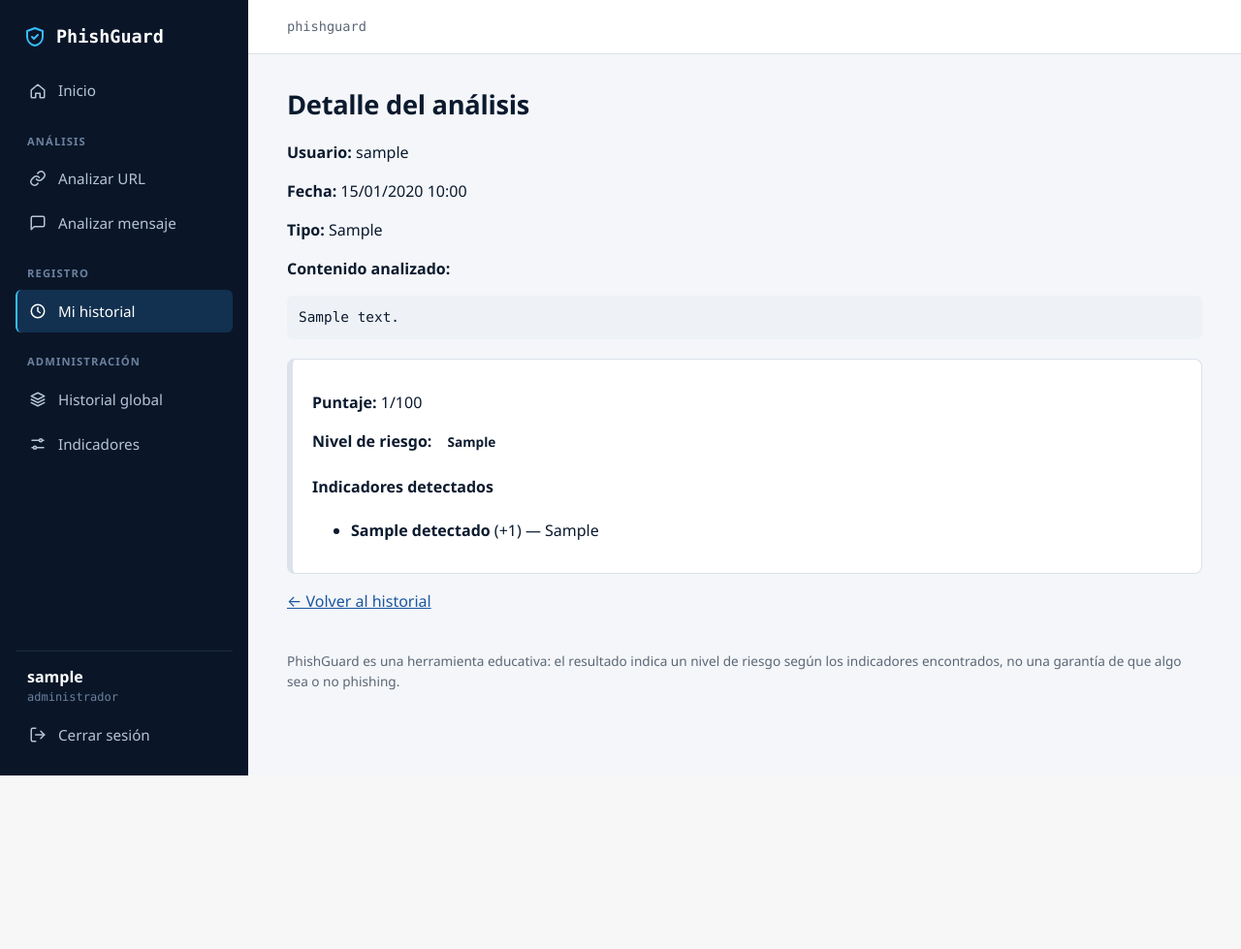
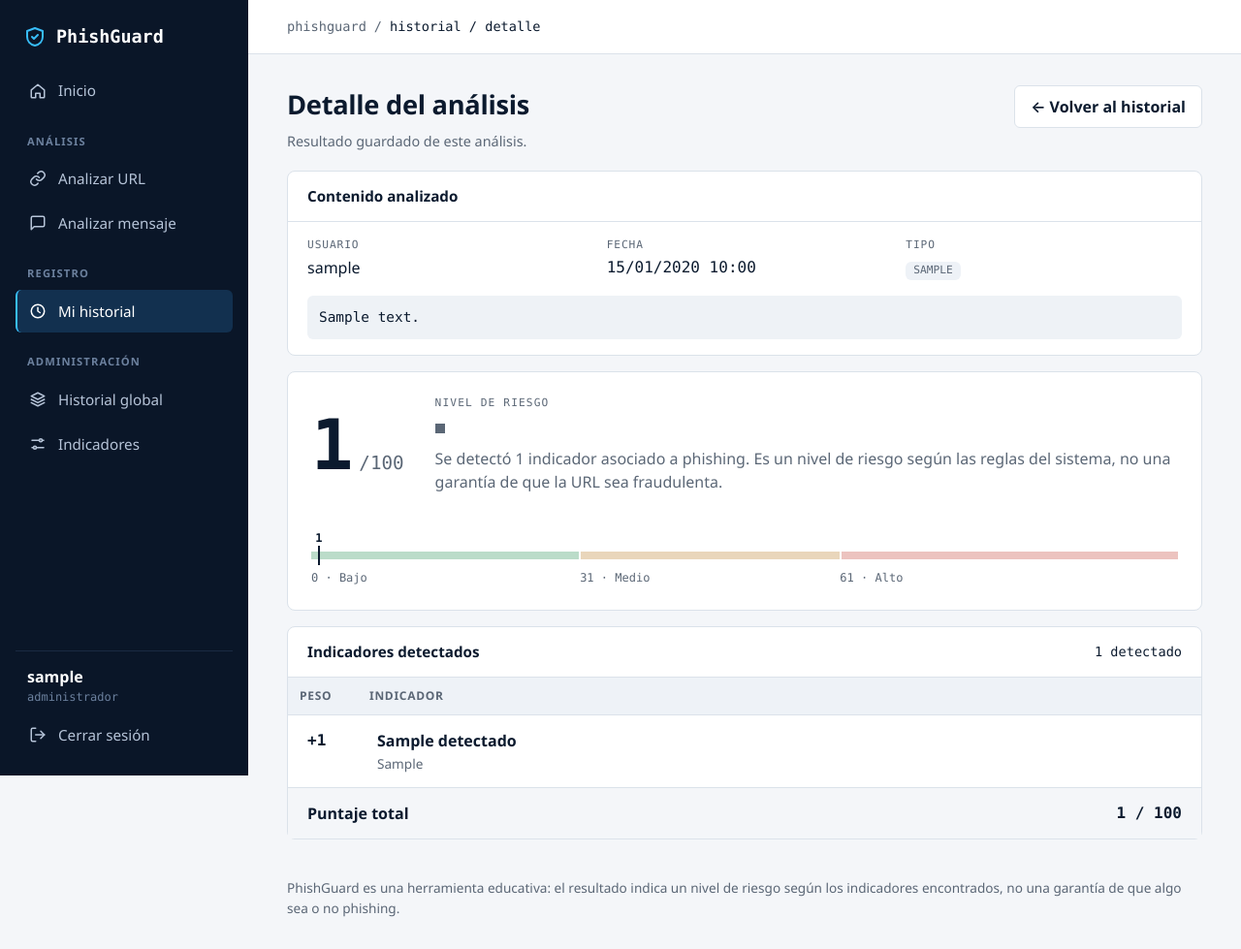
Before and after one commit to daniel180420/phishguard, a Flask app: page /historial/1 in a window 1280 px wide. Shown: the whole page at 97% size. Before the commit the page ends 800 px from the top, so only its background shows below. Run offline with Flask 3, Linux system fonts and the light colour scheme; a user stored in the database is signed in; tables that the repository leaves empty hold one stand-in row (values such as "Sample post").

Commit message:
Rediseño: historial y detalle, y evidencia IDOR

```diff
--- a/app/static/css/style.css
+++ b/app/static/css/style.css
@@ -408,64 +408,7 @@ th {
     color: var(--gris);
 }
 
-/* ---------- Niveles de riesgo ---------- */
 
-.badge {
-    display: inline-block;
-    padding: 2px 12px;
-    border-radius: 999px;
-    font-size: 0.85rem;
-    font-weight: 700;
-    text-transform: capitalize;
-}
-
-.badge.bajo  { background: var(--bajo-fondo);  color: var(--bajo); }
-.badge.medio { background: var(--medio-fondo); color: var(--medio); }
-.badge.alto  { background: var(--alto-fondo);  color: var(--alto); }
-
-.resultado {
-    background: var(--tarjeta);
-    border: 1px solid var(--borde);
-    border-left: 6px solid var(--borde);
-    border-radius: var(--radio);
-    padding: 16px 20px;
-    margin-top: 20px;
-}
-
-.resultado.bajo  { border-left-color: var(--bajo); }
-.resultado.medio { border-left-color: var(--medio); }
-.resultado.alto  { border-left-color: var(--alto); }
-
-/* ---------- Acciones ---------- */
-
-.acciones {
-    display: flex;
-    gap: 12px;
-    flex-wrap: wrap;
-    margin: 20px 0;
-}
-
-.acciones a {
-    display: inline-flex;
-    align-items: center;
-    min-height: 44px;
-    background: var(--azul-claro);
-    color: #ffffff;
-    padding: 10px 16px;
-    border-radius: var(--radio-sm);
-    text-decoration: none;
-    transition: background-color 150ms ease, transform 160ms var(--ease-out);
-}
-
-.acciones a:active {
-    transform: scale(0.97);
-}
-
-@media (hover: hover) and (pointer: fine) {
-    .acciones a:hover {
-        background: var(--azul);
-    }
-}
 
 /* ---------- Tarjetas y datos (reutilizables) ---------- */
 
@@ -919,6 +862,10 @@ th {
 }
 
 .boton-sec {
+    display: inline-flex;
+    align-items: center;
+    gap: 8px;
+    text-decoration: none;
     min-height: 44px;
     padding: 0 16px;
     border: 1px solid var(--borde);
@@ -1109,6 +1056,47 @@ th {
     border-top: 1px solid var(--borde);
     color: var(--gris);
     font-size: 0.8rem;
+}
+
+/* ---------- Historial y detalle ---------- */
+
+.enlace-detalle {
+    white-space: nowrap;
+}
+
+.tabla-pie {
+    margin: 0;
+    padding: 12px 20px;
+    border-top: 1px solid var(--borde);
+    background: var(--fondo);
+    font-size: 0.75rem;
+    color: var(--gris);
+}
+
+.meta {
+    display: grid;
+    grid-template-columns: repeat(auto-fit, minmax(160px, 1fr));
+    gap: 16px 24px;
+    margin: 0 0 16px;
+}
+
+.meta dt {
+    margin-bottom: 2px;
+    font-family: var(--fuente-mono);
+    font-size: 0.7rem;
+    letter-spacing: 0.08em;
+    text-transform: uppercase;
+    color: var(--gris);
+}
+
+.meta dd {
+    margin: 0;
+}
+
+.contenido-analizado {
+    margin: 0;
+    max-height: 320px;
+    overflow: auto;
 }
 
 /* ---------- Acceso: login y registro ---------- */
@@ -1356,7 +1344,7 @@ th {
 
 @media (prefers-reduced-motion: reduce) {
     input[type="submit"]:active,
-    .acciones a:active {
+    .boton-sec:active {
         transform: none;
     }
 }
--- a/app/templates/analysis/detalle.html
+++ b/app/templates/analysis/detalle.html
@@ -1,31 +1,37 @@
 {% extends "base.html" %}
 
+{% block ruta %}historial / detalle{% endblock %}
+
 {% block content %}
-<h2>Detalle del análisis</h2>
-
-{% if current_user.es_admin %}
-<p><strong>Usuario:</strong> {{ analisis.usuario.username }}</p>
-{% endif %}
-<p><strong>Fecha:</strong> {{ analisis.fecha.strftime('%d/%m/%Y %H:%M') }}</p>
-<p><strong>Tipo:</strong> {{ analisis.tipo }}</p>
-<p><strong>Contenido analizado:</strong></p>
-<pre>{{ analisis.contenido }}</pre>
-
-<div class="resultado {{ analisis.nivel }}">
-    <p><strong>Puntaje:</strong> {{ analisis.puntaje }}/100</p>
-    <p><strong>Nivel de riesgo:</strong> <span class="badge {{ analisis.nivel }}">{{ analisis.nivel }}</span></p>
-
-    <h4>Indicadores detectados</h4>
-    {% if analisis.indicadores %}
-    <ul>
-        {% for i in analisis.indicadores %}
-        <li><strong>{{ i.nombre }}</strong> (+{{ i.peso }}) — {{ i.explicacion }}</li>
-        {% endfor %}
-    </ul>
-    {% else %}
-    <p>No se detectaron indicadores de riesgo.</p>
-    {% endif %}
+<div class="encabezado">
+    <div>
+        <h2>Detalle del análisis</h2>
+        <p class="subtitulo">Resultado guardado de este análisis.</p>
+    </div>
+    <a class="boton-sec" href="{{ url_for('analysis.historial_admin' if current_user.es_admin else 'analysis.historial') }}">← Volver al historial</a>
 </div>
 
-<p><a href="{{ url_for('analysis.historial') }}">← Volver al historial</a></p>
+<section class="tarjeta">
+    <header class="tarjeta-cabecera">
+        <h3>Contenido analizado</h3>
+    </header>
+    <div class="tarjeta-cuerpo">
+        <dl class="meta">
+            {% if current_user.es_admin %}
+            <div><dt>Usuario</dt><dd>{{ analisis.usuario.username }}</dd></div>
+            {% endif %}
+            <div><dt>Fecha</dt><dd class="mono">{{ analisis.fecha.strftime('%d/%m/%Y %H:%M') }}</dd></div>
+            <div><dt>Tipo</dt><dd><span class="etiqueta-tipo">{{ analisis.tipo }}</span></dd></div>
+        </dl>
+        <pre class="contenido-analizado">{{ analisis.contenido }}</pre>
+    </div>
+</section>
+
+{# Se convierte lo guardado (objetos) a la forma que espera el parcial: tuplas (nombre, peso, explicacion) #}
+{% set lista = [] %}
+{% for i in analisis.indicadores %}{% set _ = lista.append((i.nombre, i.peso, i.explicacion)) %}{% endfor %}
+{% with resultado = {'puntaje': analisis.puntaje, 'nivel': analisis.nivel, 'indicadores': lista},
+        frase_final = ('el mensaje sea fraudulento' if analisis.tipo == 'mensaje' else 'la URL sea fraudulenta') %}
+{% include "analysis/_resultado.html" %}
+{% endwith %}
 {% endblock %}
--- a/app/templates/base.html
+++ b/app/templates/base.html
@@ -24,6 +24,7 @@
         <symbol id="i-reloj" viewBox="0 0 24 24"><circle cx="12" cy="12" r="9"/><path d="M12 7v5l3 2"/></symbol>
         <symbol id="i-capas" viewBox="0 0 24 24"><path d="M12 3l9 4.5-9 4.5-9-4.5z"/><path d="M3 12l9 4.5 9-4.5"/><path d="M3 16.5L12 21l9-4.5"/></symbol>
         <symbol id="i-ajustes" viewBox="0 0 24 24"><path d="M4 7h10"/><path d="M18 7h2"/><path d="M4 17h2"/><path d="M10 17h10"/><circle cx="16" cy="7" r="2"/><circle cx="8" cy="17" r="2"/></symbol>
+        <symbol id="i-descarga" viewBox="0 0 24 24"><path d="M12 4v11"/><path d="M7 11l5 5 5-5"/><path d="M5 20h14"/></symbol>
         <symbol id="i-chevron" viewBox="0 0 24 24"><path d="M9 6l6 6-6 6"/></symbol>
         <symbol id="i-salir"viewBox="0 0 24 24"><path d="M9 21H5a2 2 0 0 1-2-2V5a2 2 0 0 1 2-2h4"/><path d="M16 17l5-5-5-5"/><path d="M21 12H9"/></symbol>
     </svg>
```
Also changed, not shown: app/templates/analysis/historial.html (+44 -18 lines), 2 other files.
